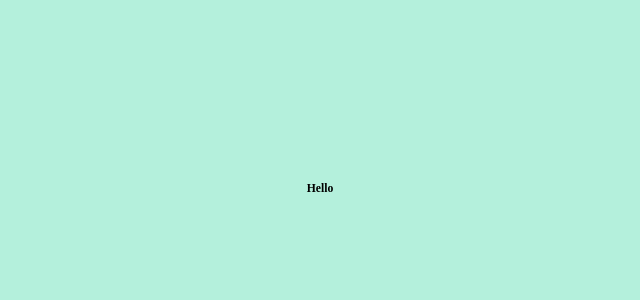
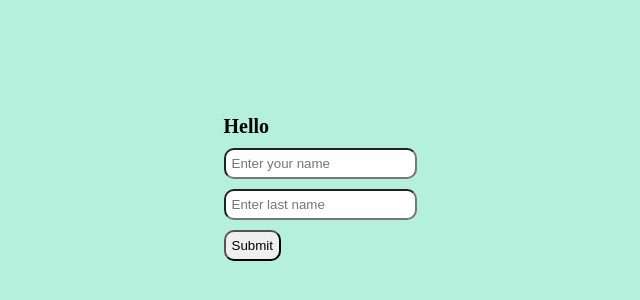
Before and after one commit to rampravesh22/react-thapa-tutorials, a React (Create React App) app: page / in a window 1280 px wide. Shown: the part 212-512 px from the top of the page, without its empty margins (320-960 px from the left). Built offline with nearby package versions, Linux system fonts and the light colour scheme.

Commit message:
login form

```diff
--- a/src/LoginForm.jsx
+++ b/src/LoginForm.jsx
@@ -1,10 +1,51 @@
-import React from 'react';
+import React, { useState } from "react";
 
-const LoginForm = ()=>{
-    return(
-        <>
-            <h3>Hello</h3>
-        </>
-    )
-}
+const LoginForm = () => {
+	const [fullName, setFullName] = useState();
+	const [firstName, setFirstName] = useState("");
+	const [lastName, setLastName] = useState("");
+
+	const submitForm = (e) => {
+		setFullName(`${firstName} ${lastName}`);
+
+		e.preventDefault();
+	};
+	const inputEvent1 = (e) => {
+		setFirstName(e.target.value);
+	};
+
+	const inputEvent2 = (e) => {
+		setLastName(e.target.value);
+	};
+	return (
+		<>
+			<div className="container">
+				<h1>Hello {fullName}</h1>
+				<form action="/" method="post" onSubmit={submitForm}>
+					<div className="form-input">
+						<input
+							type="text"
+							name=""
+							id=""
+							placeholder="Enter your name"
+							onChange={inputEvent1}
+							value={firstName}
+						/>
+					</div>
+					<div className="form-input">
+						<input
+							type="text"
+							name=""
+							id=""
+							placeholder="Enter last name"
+							onChange={inputEvent2}
+							value={lastName}
+						/>
+					</div>
+					<input type="submit" value="Submit" />
+				</form>
+			</div>
+		</>
+	);
+};
 export default LoginForm;
--- a/src/index.css
+++ b/src/index.css
@@ -21,3 +21,12 @@ body{
     display: grid;
     place-content: center;
 }
+.form-input{
+    margin-top:1rem ;
+    margin-bottom:1rem ;
+}
+input{
+    padding: .6rem;
+    border-radius: 1rem;
+    border:2p solid rgb(100, 99, 99);
+}
```
Also changed, not shown: src/App.js (+3 -4 lines).
